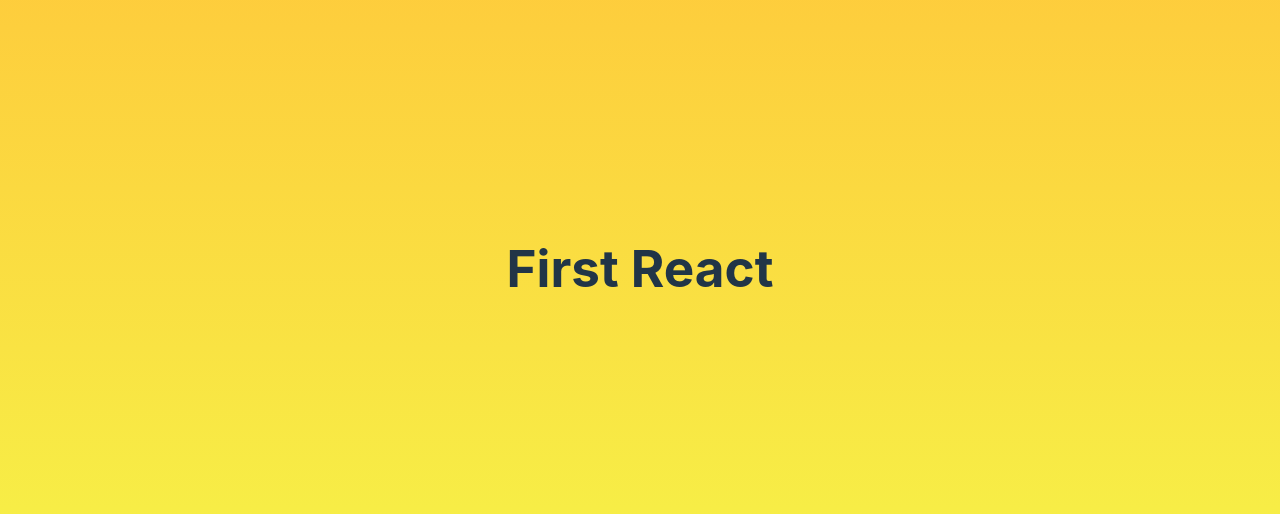
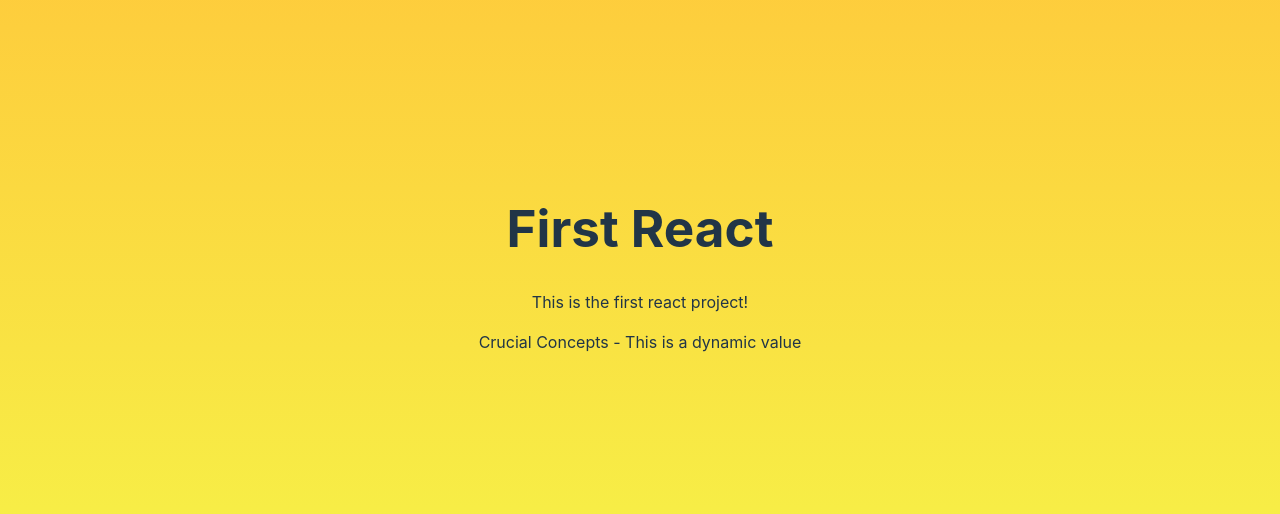
Before and after one commit to AndreaDeBlasio95/01-React-Starter, a React (Vite) app in the folder first-react-app/: page / in a window 1280 px wide. Shown: the part 132-646 px from the top of the page. Built offline with nearby package versions, Linux system fonts and the light colour scheme.

Commit message:
creating and using custom component + dynamic values

```diff
--- a/first-react-app/src/App.jsx
+++ b/first-react-app/src/App.jsx
@@ -3,12 +3,32 @@ import reactLogo from "./assets/react.svg";
 import viteLogo from "/vite.svg";
 import "./App.css";
 
+// Words we will use to describe React
+const reactDescriptions = [
+  "Fundamentals",
+  "Crucial Concepts",
+  "Advanced Topics",
+];
+// random index for the reactDescriptions array
+function getRandomInt(maxValue) {
+  return Math.floor(Math.random() * (maxValue + 1));
+}
+
+function Header() {
+  const description = reactDescriptions[getRandomInt(2)];
+  return (
+    <header>
+      <h1>First React</h1>
+      <p>This is the first react project!</p>
+      <p>{description} - This is a dynamic value</p>
+    </header>
+  );
+}
+
 function App() {
   return (
     <div>
-      <header>
-        <h1>First React</h1>
-      </header>
+      <Header />
     </div>
   );
 }
```
Also changed, not shown: 1 other file (tests, documents, lock files or other folders).
